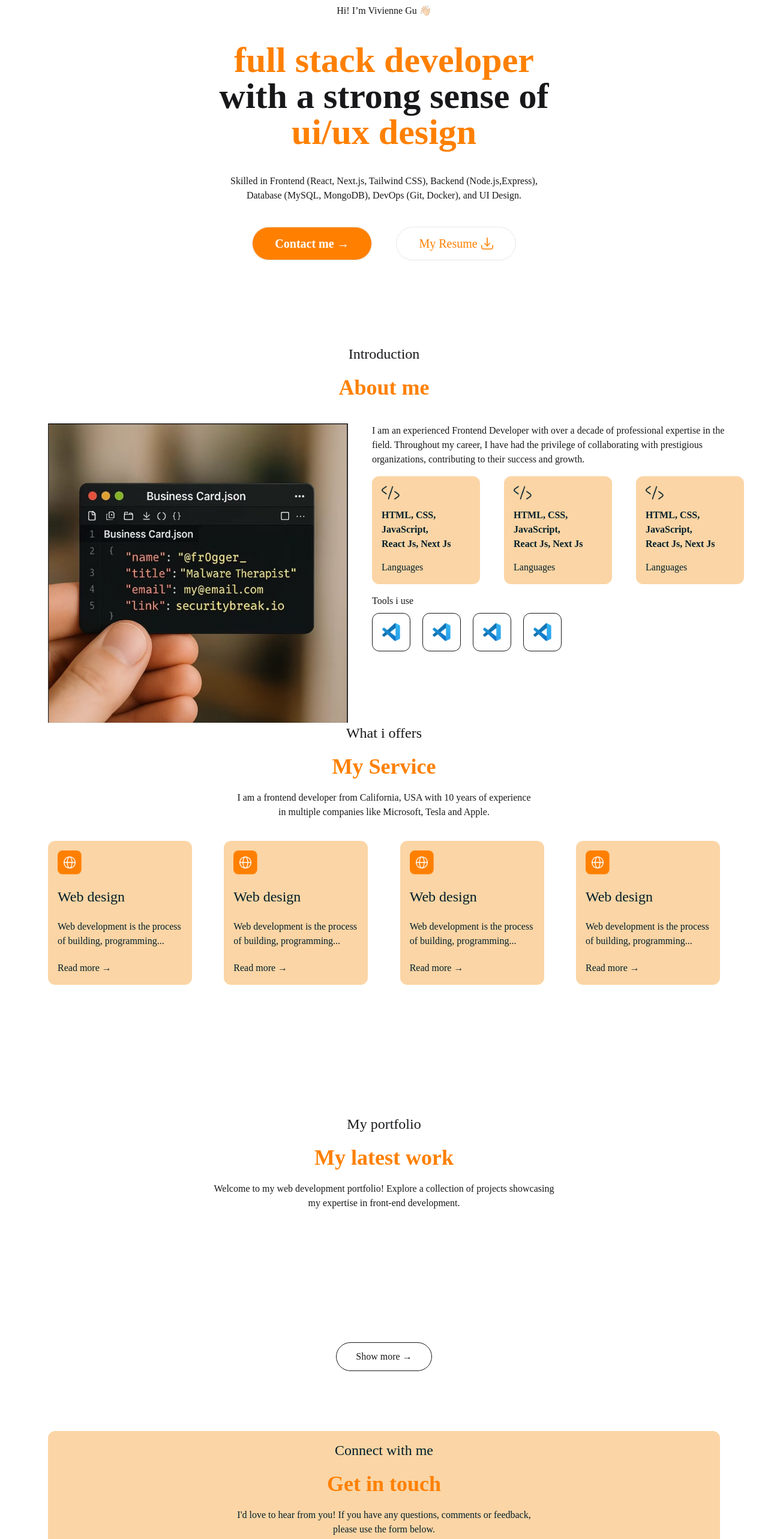
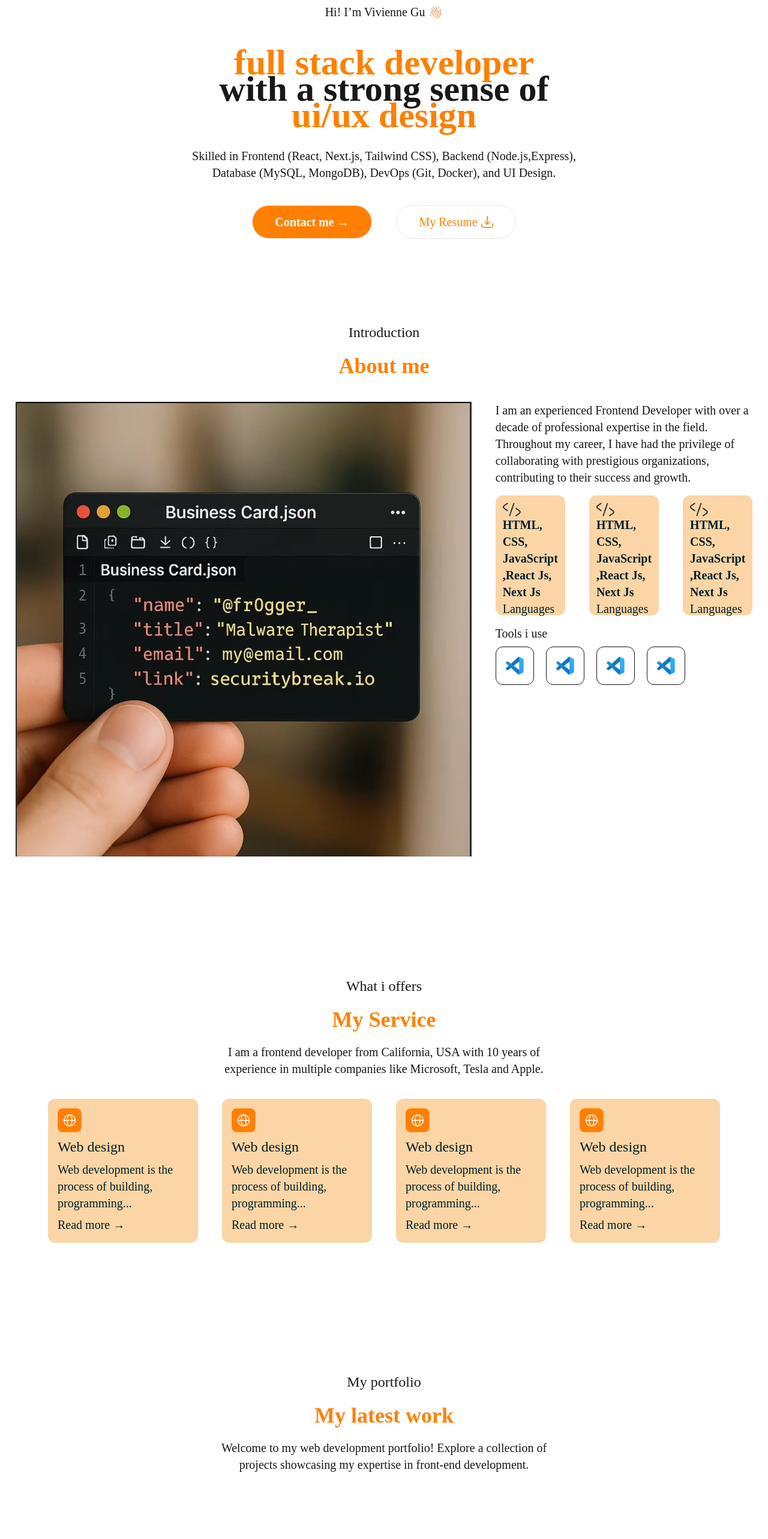
Before and after one commit to Vivienne0528/portfolio, a Next.js app: page / in a window 1280 px wide. Shown: the part 200-2766 px from the top of the page at 60% size. Built offline with nearby package versions, Linux system fonts and the light colour scheme.

Commit message:
style(ui): responsive

```diff
--- a/src/pages/components/Bottom.tsx
+++ b/src/pages/components/Bottom.tsx
@@ -2,19 +2,19 @@ import Image from "next/image";
 
 const Bottom = () => {
     return (
-        <section className="flex flex-col items-center gap-5 pt-50 w-full">
-            <div className="font-semibold text-3xl cursor-pointer">
+        <section className="flex flex-col items-center gap-2 pt-50 w-full">
+            <div className="font-semibold text-2xl md:text-3xl cursor-pointer">
                 Vivienne <span className="text-[#FF8000]">.</span>
             </div>
             <section className="flex gap-3">
                 <Image src="/mailIcon.jpg" alt="mail Icon" width={32} height={23} />
-                <div className="cursor-pointer">vivienne0528.gu@gmail.com</div>
+                <div className="cursor-pointer text-sm md:text-xl">vivienne0528.gu@gmail.com</div>
             </section>
-            <div className="h-px bg-[#FBD5A5] mt-5 mb-1 w-full" />
+            <div className="h-px bg-[#FBD5A5] mt-5 w-full" />
 
-            <section className="flex items-center justify-between w-full ">
-                <div className="cursor-pointer">vivienne0528.gu@gmail.com</div>
-                <section className="flex gap-8">
+            <section className="flex items-center justify-between w-full mb-10 text-sm md:text-xl">
+                <div className="cursor-pointer hidden sm:block">vivienne0528.gu@gmail.com</div>
+                <section className="flex gap-8 w-full sm:w-auto justify-between">
                     <div className="cursor-pointer">Github</div>
                     <div className="cursor-pointer">Linkedin</div>
                     <div className="cursor-pointer">Connect with me</div>
--- a/src/pages/components/GetInTouch.tsx
+++ b/src/pages/components/GetInTouch.tsx
@@ -3,35 +3,22 @@ import React from "react";
 const GetInTouch = () => {
     return (
         <section className="bg-[#FBD5A5] text-[#001E29] flex flex-col items-center gap-5 mt-25 p-4  w-full rounded-xl">
-            <div className="text-2xl">Connect with me</div>
-            <div className="text-[#FF8000] text-4xl font-bold">Get in touch</div>
-            <div className="flex flex-col items-center">
-                <p>
+            <div className="text-xl md:text-2xl">Connect with me</div>
+            <div className="text-[#FF8000] text-3xl md:text-4xl font-bold">Get in touch</div>
+            <div className="flex flex-col items-center text:sm md:text-xl">
+                <p className="text-center">
                     {
-                        "I'd love to hear from you! If you have any questions, comments or feedback,"
+                        "I'd love to hear from you! If you have any questions, comments or feedback, please use the form below."
                     }
                 </p>
-                <p> please use the form below.</p>
                 <div className="flex gap-4 h-10 w-full my-4">
-                    <input
-                        type="text"
-                        placeholder=" Enter your name"
-                        className="bg-white text-black rounded-[3px] w-full"
-                    />
-                    <input
-                        type="text"
-                        placeholder=" Enter your email"
-                        className="bg-white text-black rounded-[3px] w-full"
-                    />
+                    <input type="text" placeholder="Enter your name" className="input bg-white text-black rounded-[5px] w-full" />
+                    <input type="text" placeholder="Enter your email" className="input bg-white text-black rounded-[5px] w-full" />
                 </div>
-                <input
-                    type="text"
-                    placeholder="Enter your message"
-                    className="bg-white text-black rounded-[3px] w-full h-50"
-                />
+                <textarea className="textarea bg-white text-black rounded-[5px] w-full h-50" placeholder="Enter your message" ></textarea>
             </div>
 
-            <button className="btn btn-xl bg-[#FF8000] text-[#FFFFFF] text-xl rounded-[50px] w-50 mr-10">
+            <button className="btn btn-l md:btn-xl bg-[#FF8000] text-[#FFFFFF] text:sm md:text-xl rounded-[50px] w-40 md:w-50">
                 Contact me →
             </button>
         </section>
--- a/src/pages/components/Hero.tsx
+++ b/src/pages/components/Hero.tsx
@@ -2,24 +2,34 @@ import Image from "next/image";
 const Hero = () => {
     return (
         <>
-            <section className="p-10 font-extralight">Hi! I’m Vivienne Gu 👋🏻</section>
+            <section className="p-10 font-extralight text-sm md:text-xl">Hi! I’m Vivienne Gu 👋🏻</section>
+            <div className="flex flex-col text-center justify-center items-center md:text-6xl text-5xl font-[serif] font-extrabold">
+                <p className="text-[#FF8000] h-[3rem] md:h-[2.75rem]">
+                    full stack developer
+                </p>
+                <p className="h-[3rem] md:h-[2.75rem]">
+                    with a strong sense of
+                </p>
+                <p className="text-[#FF8000] h-[3rem] md:h-[2.75rem]">
+                    ui/ux design
+                </p>
 
-            <p className="text-[#FF8000] text-6xl font-[serif] font-extrabold">
-                full stack developer
-            </p>
-            <p className="text-6xl font-[serif] font-extrabold">with a strong sense of</p>
-            <p className="text-[#FF8000] text-6xl font-[serif] font-extrabold">ui/ux design</p>
-            <p className="pt-10">
-                Skilled in Frontend (React, Next.js, Tailwind CSS), Backend
-                (Node.js,Express),
-            </p>
-            <p>Database (MySQL, MongoDB), DevOps (Git, Docker), and UI Design.</p>
 
-            <section className="p-10">
-                <button className="btn btn-xl bg-[#FF8000] text-[#FFFFFF] text-xl rounded-[50px] w-50 mr-10">
+            </div>
+            <div className="pt-10 text-sm md:text-xl flex flex-col items-center text-center">
+                <p>
+                    Skilled in Frontend (React, Next.js, Tailwind CSS), Backend
+                    (Node.js,Express),
+                </p>
+                <p>Database (MySQL, MongoDB), DevOps (Git, Docker), and UI Design.</p>
+
+            </div>
+
+            <section className="p-10 flex flex-col md:flex-row gap-2 md:gap-10">
+                <button className="btn btn-l md:btn-xl bg-[#FF8000] text-[#FFFFFF] text:sm md:text-xl rounded-[50px] w-40 md:w-50">
                     Contact me →
                 </button>
-                <button className="btn btn-xl text-[#FF8000] bg-[#FFFFFF] text-xl rounded-[50px] w-50 font-normal">
+                <button className="btn btn-l md:btn-xl text-[#FF8000] bg-[#FFFFFF] text:sm md:text-xl rounded-[50px] w-40 md:w-50 font-normal">
                     My Resume
                     <Image
                         src="/download.jpg"
--- a/src/pages/components/Intro.tsx
+++ b/src/pages/components/Intro.tsx
@@ -2,67 +2,65 @@ import Image from "next/image";
 const Intro = () => {
     return (
         <section className="flex flex-col items-center gap-5 pt-25">
-            <div className="text-2xl">Introduction</div>
-            <div className="text-[#FF8000] text-4xl mb-5 font-bold">About me</div>
-            <section className="flex gap-10 h-75 items-start">
+            <div className="text:xl md:text-2xl">Introduction</div>
+            <div className="text-[#FF8000] text:3xl md:text-4xl mb-5 font-bold">About me</div>
+            <section className="flex flex-col md:flex-row gap-10 items-center md:items-start justify-center">
                 <Image
                     src="/businessCard.png"
                     alt="business card"
                     width={500}
                     height={500}
+                    className="w-full"
                 />
-                <section>
-                    <p className="font-light">
+                <section className="flex flex-col">
+                    <p className="font-light text-sm md:text-xl">
                         I am an experienced Frontend Developer with over a decade of
                         professional expertise in the field. Throughout my career, I have
                         had the privilege of collaborating with prestigious organizations,
                         contributing to their success and growth.
                     </p>
-                    <section className="flex gap-10 py-4">
-                        <div className="bg-[#FBD5A5] w-45 h-45 flex flex-col items-start justify-between p-4 rounded-xl text-[#001E29]">
+                    <section className="flex justify-between gap-1 lg:gap-10 py-4 text-sm md:text-xl">
+                        <div className="bg-[#FBD5A5] w-full max-w-50 h-50 flex flex-col items-start justify-between p-3 rounded-xl text-[#001E29]">
                             <Image
                                 src="/darkIcon.jpg"
                                 alt="business card"
                                 width={30}
                                 height={30}
                             />
-                            <section className="font-bold ">
-                                <div>HTML, CSS, </div>
-                                <div>JavaScript,</div>
-                                <div>React Js, Next Js</div>
+                            <section className="font-bold">
+                                <div>HTML, CSS, JavaScript ,React Js, Next Js </div>
                             </section>
                             <div className="font-extralight">Languages</div>
                         </div>
-                        <div className="bg-[#FBD5A5] w-45 h-45 flex flex-col items-start justify-between p-4 rounded-xl text-[#001E29]">
+                        <div className="bg-[#FBD5A5] w-full max-w-50 h-50 flex flex-col items-start justify-between p-3 rounded-xl text-[#001E29]">
                             <Image
                                 src="/darkIcon.jpg"
                                 alt="business card"
                                 width={30}
                                 height={30}
                             />
-                            <section className="font-bold ">
-                                <div>HTML, CSS, </div>
-                                <div>JavaScript,</div>
-                                <div>React Js, Next Js</div>
+                            <section className="font-bold">
+                                <div>HTML, CSS, JavaScript ,React Js, Next Js </div>
                             </section>
                             <div className="font-extralight">Languages</div>
-                        </div>                        <div className="bg-[#FBD5A5] w-45 h-45 flex flex-col items-start justify-between p-4 rounded-xl text-[#001E29]">
+                        </div>
+                        <div className="bg-[#FBD5A5] w-full max-w-50 h-50 flex flex-col items-start justify-between p-3 rounded-xl text-[#001E29]">
                             <Image
                                 src="/darkIcon.jpg"
                                 alt="business card"
                                 width={30}
                                 height={30}
+
                             />
-                            <section className="font-bold ">
-                                <div>HTML, CSS, </div>
-                                <div>JavaScript,</div>
-                                <div>React Js, Next Js</div>
+                            <section className="font-bold">
+                                <div>HTML, CSS, JavaScript ,React Js, Next Js </div>
                             </section>
                             <div className="font-extralight">Languages</div>
                         </div>
+
                     </section>
                     <section className="flex flex-col gap-2">
-                        <div>Tools i use</div>
+                        <div className="text-sm md:text-xl">Tools i use</div>
                         <section className="flex gap-5">
                             <div className="w-16 h-16 border-1 rounded-xl flex items-center justify-center">
                                 <Image src="/vsIcon.jpg" alt="VS icon" width={30} height={30} />
--- a/src/pages/components/Mode.tsx
+++ b/src/pages/components/Mode.tsx
@@ -1,6 +1,7 @@
 // src/pages/components/Mode.tsx
 const Mode = () => {
     return (
+        <section className="flex  gap-5">
             <label className="swap swap-rotate">
                 {/* this hidden checkbox controls the state */}
                 <input type="checkbox" className="theme-controller" value="abyss" />
@@ -23,6 +24,33 @@ const Mode = () => {
                     <path d="M21.64,13a1,1,0,0,0-1.05-.14,8.05,8.05,0,0,1-3.37.73A8.15,8.15,0,0,1,9.08,5.49a8.59,8.59,0,0,1,.25-2A1,1,0,0,0,8,2.36,10.14,10.14,0,1,0,22,14.05,1,1,0,0,0,21.64,13Zm-9.5,6.69A8.14,8.14,0,0,1,7.08,5.22v.27A10.15,10.15,0,0,0,17.22,15.63a9.79,9.79,0,0,0,2.1-.22A8.11,8.11,0,0,1,12.14,19.73Z" />
                 </svg>
             </label>
+            <label className=" lg:hidden btn btn-circle swap swap-rotate">
+                {/* this hidden checkbox controls the state */}
+                <input type="checkbox" />
+
+                {/* hamburger icon */}
+                <svg
+                    className="swap-off fill-current"
+                    xmlns="http://www.w3.org/2000/svg"
+                    width="32"
+                    height="32"
+                    viewBox="0 0 512 512">
+                    <path d="M64,384H448V341.33H64Zm0-106.67H448V234.67H64ZM64,128v42.67H448V128Z" />
+                </svg>
+
+                {/* close icon */}
+                <svg
+                    className="swap-on fill-current"
+                    xmlns="http://www.w3.org/2000/svg"
+                    width="32"
+                    height="32"
+                    viewBox="0 0 512 512">
+                    <polygon
+                        points="400 145.49 366.51 112 256 222.51 145.49 112 112 145.49 222.51 256 112 366.51 145.49 400 256 289.49 366.51 400 400 366.51 289.49 256 400 145.49" />
+                </svg>
+            </label>
+        </section>
+
     );
 };
 export default Mode;
--- a/src/pages/components/MyLatestWork.tsx
+++ b/src/pages/components/MyLatestWork.tsx
@@ -1,18 +1,17 @@
 const MyLatestWork = () => {
     return (
         <section className="flex flex-col items-center gap-5 pt-50">
-            <div className="text-2xl">My portfolio</div>
-            <div className="text-[#FF8000] text-4xl font-bold">My latest work</div>
-            <div className="flex flex-col items-center">
-                <p>
+            <div className="text-xl md:text-2xl">My portfolio</div>
+            <div className="text-[#FF8000] text-3xl md:text-4xl font-bold">My latest work</div>
+            <div className="">
+                <p className="w-full max-w-150 text-center text-sm md:text-xl">
                     Welcome to my web development portfolio! Explore a collection of
-                    projects showcasing
+                    projects showcasing my expertise in front-end development.
                 </p>
-                <p>my expertise in front-end development.</p>
             </div>
 
-            <button className="cursor-pointer border-1 rounded-[50px] w-[160px] h-[48px] mt-50">
-                Show more →
+            <button className="btn btn-l md:btn-xl bg-[#FF8000] text-[#FFFFFF] text:sm md:text-xl rounded-[50px] w-40 md:w-50 mt-50">
+                Contact me →
             </button>
         </section>
     );
--- a/src/pages/components/MyService.tsx
+++ b/src/pages/components/MyService.tsx
@@ -2,41 +2,45 @@ import Image from "next/image";
 const MyService = () => {
     return (
         <section className="flex flex-col items-center gap-5 pt-50 w-full">
-            <div className="text-2xl">What i offers</div>
-            <div className="text-[#FF8000] text-4xl font-bold">My Service</div>
-            <div className="flex flex-col items-center">
-                <p>
+            <div className="text-xl md:text-2xl">What i offers</div>
+            <div className="text-[#FF8000] text-3xl md:text-4xl font-bold">My Service</div>
+            <div className="">
+                <p className="w-full max-w-150 text-center text-sm md:text-xl">
                     I am a frontend developer from California, USA with 10 years of
-                    experience{" "}
+                    experience in multiple companies like Microsoft, Tesla and Apple.
                 </p>
-                <p>in multiple companies like Microsoft, Tesla and Apple.</p>
             </div>
-            <section className="flex py-4 gap-10 w-full items-center justify-between">
-                <div className="bg-[#FBD5A5] text-[#001E29] w-60 h-60 flex flex-col items-start justify-between p-4 rounded-xl">
+            <section className="py-4 gap-1 md:gap-10 w-full items-center justify-between grid grid-cols-2 md:grid-cols-4">
+                <div className="bg-[#FBD5A5] text-[#001E29] w-full h-60 flex flex-col items-start justify-between p-4 rounded-xl">
                     <Image src="/earth.jpg" alt="earth Icon" width={40} height={40} />
-                    <div className="font-medium text-2xl">Web design</div>
-                    <p className="font-light">Web development is the process of building, programming...</p>
-                    <div>Read more → </div>
+                    <div className="font-medium text:xl md:text-2xl">Web design</div>
+                    <p className="font-light text-sm md:text-xl">
+                        Web development is the process of building, programming...
+                    </p>
+                    <div className="text-sm md:text-xl">Read more → </div>
                 </div>
-                <div className="bg-[#FBD5A5] text-[#001E29] w-60 h-60 flex flex-col items-start justify-between p-4 rounded-xl">
+                <div className="bg-[#FBD5A5] text-[#001E29] w-full h-60 flex flex-col items-start justify-between p-4 rounded-xl">
                     <Image src="/earth.jpg" alt="earth Icon" width={40} height={40} />
-                    <div className="font-medium text-2xl">Web design</div>
-                    <p className="font-light">Web development is the process of building, programming...</p>
-                    <div>Read more → </div>
+                    <div className="font-medium text:xl md:text-2xl">Web design</div>
+                    <p className="font-light text-sm md:text-xl">
+                        Web development is the process of building, programming...
+                    </p>
+                    <div className="text-sm md:text-xl">Read more → </div>
+                </div>                <div className="bg-[#FBD5A5] text-[#001E29] w-full h-60 flex flex-col items-start justify-between p-4 rounded-xl">
+                    <Image src="/earth.jpg" alt="earth Icon" width={40} height={40} />
+                    <div className="font-medium text:xl md:text-2xl">Web design</div>
+                    <p className="font-light text-sm md:text-xl">
+                        Web development is the process of building, programming...
+                    </p>
+                    <div className="text-sm md:text-xl">Read more → </div>
+                </div>                <div className="bg-[#FBD5A5] text-[#001E29] w-full h-60 flex flex-col items-start justify-between p-4 rounded-xl">
+                    <Image src="/earth.jpg" alt="earth Icon" width={40} height={40} />
+                    <div className="font-medium text:xl md:text-2xl">Web design</div>
+                    <p className="font-light text-sm md:text-xl">
+                        Web development is the process of building, programming...
+                    </p>
+                    <div className="text-sm md:text-xl">Read more → </div>
                 </div>
-                <div className="bg-[#FBD5A5] text-[#001E29] w-60 h-60 flex flex-col items-start justify-between p-4 rounded-xl">
-                    <Image src="/earth.jpg" alt="earth Icon" width={40} height={40} />
-                    <div className="font-medium text-2xl">Web design</div>
-                    <p className="font-light">Web development is the process of building, programming...</p>
-                    <div>Read more → </div>
-                </div>
-                <div className="bg-[#FBD5A5] text-[#001E29] w-60 h-60 flex flex-col items-start justify-between p-4 rounded-xl">
-                    <Image src="/earth.jpg" alt="earth Icon" width={40} height={40} />
-                    <div className="font-medium text-2xl">Web design</div>
-                    <p className="font-light">Web development is the process of building, programming...</p>
-                    <div>Read more → </div>
-                </div>
-
             </section>
         </section>
     );
--- a/src/pages/components/NavBar.tsx
+++ b/src/pages/components/NavBar.tsx
@@ -6,7 +6,7 @@ const NavBar = () => {
             <div className="font-semibold text-3xl cursor-pointer">
                 Vivienne <span className="text-[#FF8000]">.</span>
             </div>
-            <ul className="text-xl flex justify-between p-2 border-1 rounded-full w-[600px]">
+            <ul className="hidden lg:flex text-xl  justify-between p-2 border-1 rounded-full w-[600px]">
                 <li className="ml-3 font-bold cursor-pointer">Home</li>
                 <li className="cursor-pointer">About me</li>
                 <li className="cursor-pointer">My work</li>
--- a/src/pages/index.tsx
+++ b/src/pages/index.tsx
@@ -8,7 +8,7 @@ import NavBar from "./components/NavBar";
 
 export default function Home() {
   return (
-    <section className="w-full h-screen font-[Poppins] px-20 py-5 flex flex-col items-center m-auto max-w-[1280px]">
+    <section className="w-full h-screen font-[Poppins] xl:px-20 lg:px-10 p-1 py-5 flex flex-col items-center m-auto max-w-[1280px] min-w-[375px]">
       <NavBar />
       <Hero />
       <Intro />
```
Lines whose indentation alone changed are shown as unchanged.
